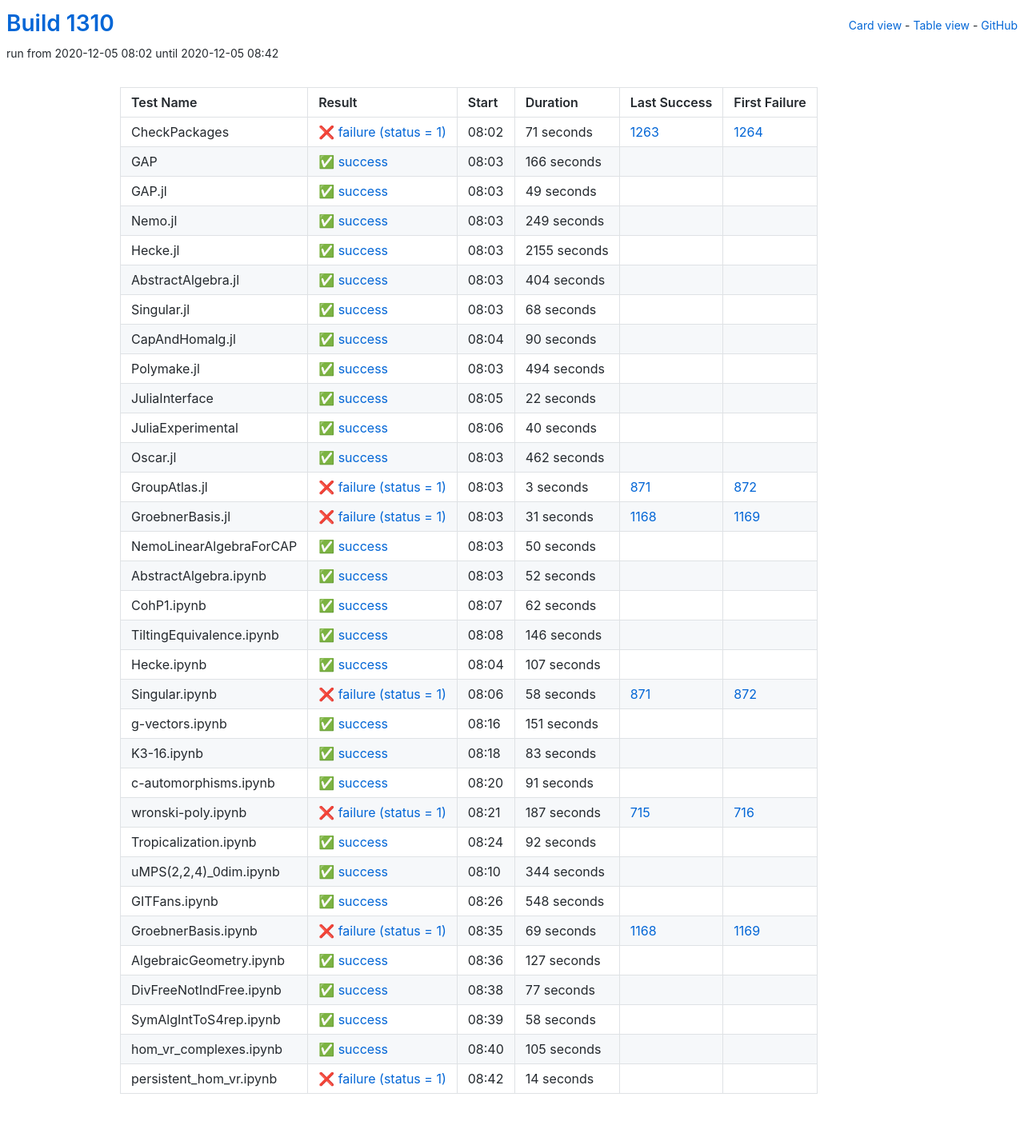
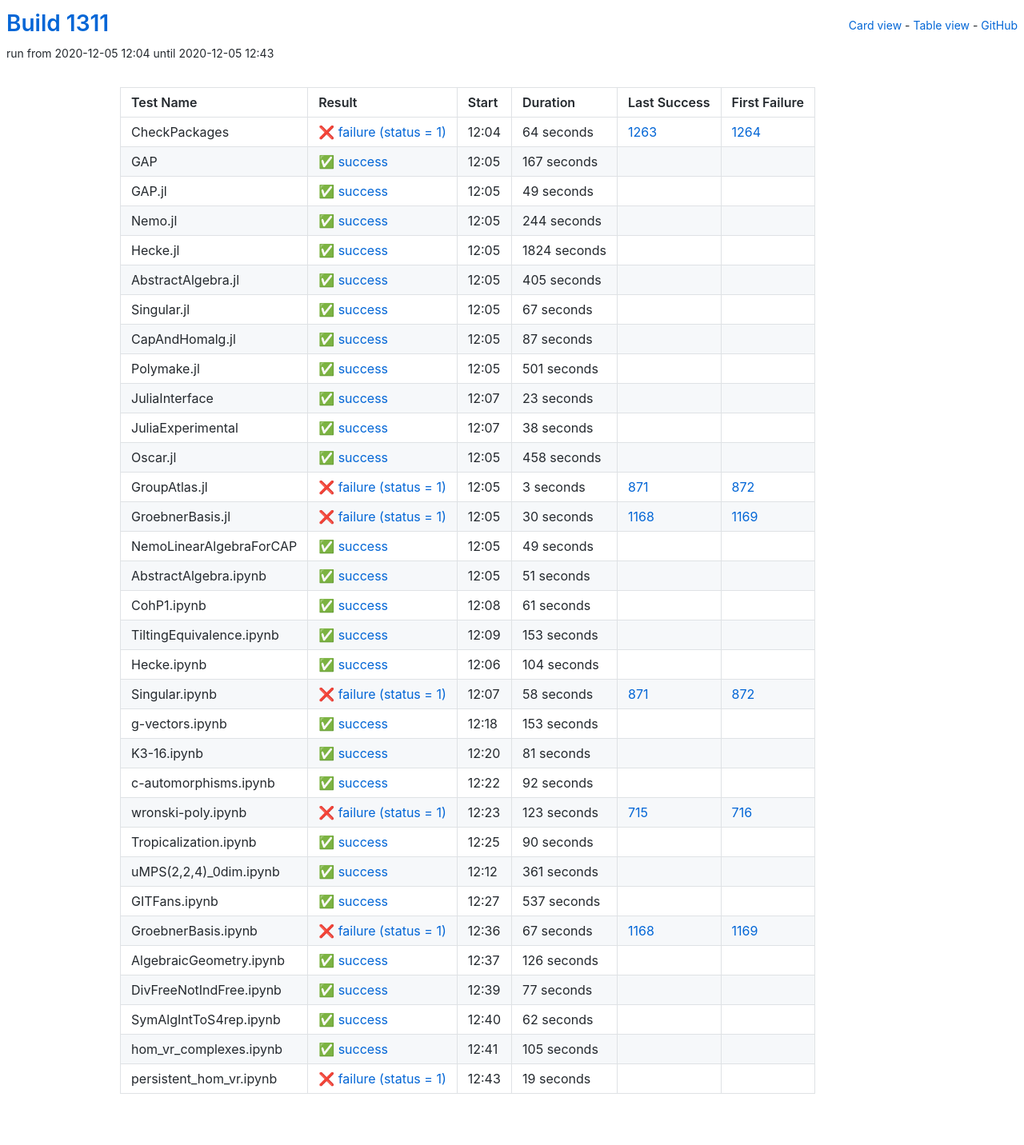
Before and after one commit to oscar-system/oscar-ci-status-stable, a Jekyll site: the page built from table.html, in a window 1280 px wide. Shown: the whole page at 80% size. Built offline with Jekyll 4.4.1, drawn with Linux system fonts in a browser that asks for light colours.

Commit message:
Build #1311

```diff
--- a/_data/ci.yml
+++ b/_data/ci.yml
@@ -1,6 +1,6 @@
 ---
-build: 1310
-build_url: https://oscarci.mathematik.uni-kl.de/job/oscar-stable/1310/
+build: 1311
+build_url: https://oscarci.mathematik.uni-kl.de/job/oscar-stable/1311/
 job: oscar-stable
 organization: oscar-system
 repo: oscar-ci-status-stable
@@ -8,32 +8,32 @@ repourl: https://github.com/oscar-system/oscar-ci-status-stable
 tests:
 - name: CheckPackages
   id: checkpackages
-  log: https://oscarci.mathematik.uni-kl.de/job/oscar-stable/1310/artifact/logs/build-1310/CheckPackages.log
-  start: 2020-12-05 08:02
+  log: https://oscarci.mathematik.uni-kl.de/job/oscar-stable/1311/artifact/logs/build-1311/CheckPackages.log
+  start: 2020-12-05 12:04
   success: false
   exitcode: 1
   status: failure
-  duration: 71
+  duration: 64
   last_success: 1263
   last_success_url: https://oscarci.mathematik.uni-kl.de/job/oscar-stable/1263/
   first_failure: 1264
   first_failure_url: https://oscarci.mathematik.uni-kl.de/job/oscar-stable/1264/
 - name: GAP
   id: gap
-  log: https://oscarci.mathematik.uni-kl.de/job/oscar-stable/1310/artifact/logs/build-1310/GAP.log
-  start: 2020-12-05 08:03
+  log: https://oscarci.mathematik.uni-kl.de/job/oscar-stable/1311/artifact/logs/build-1311/GAP.log
+  start: 2020-12-05 12:05
   success: true
   exitcode: 0
   status: success
-  duration: 166
+  duration: 167
   last_success: false
   last_success_url:
   first_failure: false
   first_failure_url:
 - name: GAP.jl
   id: gap-jl
-  log: https://oscarci.mathematik.uni-kl.de/job/oscar-stable/1310/artifact/logs/build-1310/GAP.jl.log
-  start: 2020-12-05 08:03
+  log: https://oscarci.mathematik.uni-kl.de/job/oscar-stable/1311/artifact/logs/build-1311/GAP.jl.log
+  start: 2020-12-05 12:05
   success: true
   exitcode: 0
   status: success
@@ -44,116 +44,116 @@ tests:
   first_failure_url:
 - name: Nemo.jl
   id: nemo-jl
-  log: https://oscarci.mathematik.uni-kl.de/job/oscar-stable/1310/artifact/logs/build-1310/Nemo.jl.log
-  start: 2020-12-05 08:03
+  log: https://oscarci.mathematik.uni-kl.de/job/oscar-stable/1311/artifact/logs/build-1311/Nemo.jl.log
+  start: 2020-12-05 12:05
   success: true
   exitcode: 0
   status: success
-  duration: 249
+  duration: 244
   last_success: false
   last_success_url:
   first_failure: false
   first_failure_url:
 - name: Hecke.jl
   id: hecke-jl
-  log: https://oscarci.mathematik.uni-kl.de/job/oscar-stable/1310/artifact/logs/build-1310/Hecke.jl.log
-  start: 2020-12-05 08:03
+  log: https://oscarci.mathematik.uni-kl.de/job/oscar-stable/1311/artifact/logs/build-1311/Hecke.jl.log
+  start: 2020-12-05 12:05
   success: true
   exitcode: 0
   status: success
-  duration: 2155
+  duration: 1824
   last_success: false
   last_success_url:
   first_failure: false
   first_failure_url:
 - name: AbstractAlgebra.jl
   id: abstractalgebra-jl
-  log: https://oscarci.mathematik.uni-kl.de/job/oscar-stable/1310/artifact/logs/build-1310/AbstractAlgebra.jl.log
-  start: 2020-12-05 08:03
+  log: https://oscarci.mathematik.uni-kl.de/job/oscar-stable/1311/artifact/logs/build-1311/AbstractAlgebra.jl.log
+  start: 2020-12-05 12:05
   success: true
   exitcode: 0
   status: success
-  duration: 404
+  duration: 405
   last_success: false
   last_success_url:
   first_failure: false
   first_failure_url:
 - name: Singular.jl
   id: singular-jl
-  log: https://oscarci.mathematik.uni-kl.de/job/oscar-stable/1310/artifact/logs/build-1310/Singular.jl.log
-  start: 2020-12-05 08:03
+  log: https://oscarci.mathematik.uni-kl.de/job/oscar-stable/1311/artifact/logs/build-1311/Singular.jl.log
+  start: 2020-12-05 12:05
   success: true
   exitcode: 0
   status: success
-  duration: 68
+  duration: 67
   last_success: false
   last_success_url:
   first_failure: false
   first_failure_url:
 - name: CapAndHomalg.jl
   id: capandhomalg-jl
-  log: https://oscarci.mathematik.uni-kl.de/job/oscar-stable/1310/artifact/logs/build-1310/CapAndHomalg.jl.log
-  start: 2020-12-05 08:04
+  log: https://oscarci.mathematik.uni-kl.de/job/oscar-stable/1311/artifact/logs/build-1311/CapAndHomalg.jl.log
+  start: 2020-12-05 12:05
   success: true
   exitcode: 0
   status: success
-  duration: 90
+  duration: 87
   last_success: false
   last_success_url:
   first_failure: false
   first_failure_url:
 - name: Polymake.jl
   id: polymake-jl
-  log: https://oscarci.mathematik.uni-kl.de/job/oscar-stable/1310/artifact/logs/build-1310/Polymake.jl.log
-  start: 2020-12-05 08:03
+  log: https://oscarci.mathematik.uni-kl.de/job/oscar-stable/1311/artifact/logs/build-1311/Polymake.jl.log
+  start: 2020-12-05 12:05
   success: true
   exitcode: 0
   status: success
-  duration: 494
+  duration: 501
   last_success: false
   last_success_url:
   first_failure: false
   first_failure_url:
 - name: JuliaInterface
   id: juliainterface
-  log: https://oscarci.mathematik.uni-kl.de/job/oscar-stable/1310/artifact/logs/build-1310/JuliaInterface.log
-  start: 2020-12-05 08:05
+  log: https://oscarci.mathematik.uni-kl.de/job/oscar-stable/1311/artifact/logs/build-1311/JuliaInterface.log
+  start: 2020-12-05 12:07
   success: true
   exitcode: 0
   status: success
-  duration: 22
+  duration: 23
   last_success: false
   last_success_url:
   first_failure: false
   first_failure_url:
 - name: JuliaExperimental
   id: juliaexperimental
-  log: https://oscarci.mathematik.uni-kl.de/job/oscar-stable/1310/artifact/logs/build-1310/JuliaExperimental.log
-  start: 2020-12-05 08:06
+  log: https://oscarci.mathematik.uni-kl.de/job/oscar-stable/1311/artifact/logs/build-1311/JuliaExperimental.log
+  start: 2020-12-05 12:07
   success: true
   exitcode: 0
   status: success
-  duration: 40
+  duration: 38
   last_success: false
   last_success_url:
   first_failure: false
   first_failure_url:
 - name: Oscar.jl
   id: oscar-jl
-  log: https://oscarci.mathematik.uni-kl.de/job/oscar-stable/1310/artifact/logs/build-1310/Oscar.jl.log
-  start: 2020-12-05 08:03
+  log: https://oscarci.mathematik.uni-kl.de/job/oscar-stable/1311/artifact/logs/build-1311/Oscar.jl.log
+  start: 2020-12-05 12:05
   success: true
   exitcode: 0
   status: success
-  duration: 462
+  duration: 458
   last_success: false
   last_success_url:
   first_failure: false
   first_failure_url:
 - name: GroupAtlas.jl
   id: groupatlas-jl
-  log: https://oscarci.mathematik.uni-kl.de/job/oscar-stable/1310/artifact/logs/build-1310/GroupAtlas.jl.log
-  start: 2020-12-05 08:03
+  log: https://oscarci.mathematik.uni-kl.de/job/oscar-stable/1311/artifact/logs/build-1311/GroupAtlas.jl.log
+  start: 2020-12-05 12:05
   success: false
   exitcode: 1
   status: failure
@@ -164,80 +164,80 @@ tests:
   first_failure_url: https://oscarci.mathematik.uni-kl.de/job/oscar-stable/872/
 - name: GroebnerBasis.jl
   id: groebnerbasis-jl
-  log: https://oscarci.mathematik.uni-kl.de/job/oscar-stable/1310/artifact/logs/build-1310/GroebnerBasis.jl.log
-  start: 2020-12-05 08:03
+  log: https://oscarci.mathematik.uni-kl.de/job/oscar-stable/1311/artifact/logs/build-1311/GroebnerBasis.jl.log
+  start: 2020-12-05 12:05
   success: false
   exitcode: 1
   status: failure
-  duration: 31
+  duration: 30
   last_success: 1168
   last_success_url: https://oscarci.mathematik.uni-kl.de/job/oscar-stable/1168/
   first_failure: 1169
   first_failure_url: https://oscarci.mathematik.uni-kl.de/job/oscar-stable/1169/
 - name: NemoLinearAlgebraForCAP
   id: nemolinearalgebraforcap
-  log: https://oscarci.mathematik.uni-kl.de/job/oscar-stable/1310/artifact/logs/build-1310/NemoLinearAlgebraForCAP.log
-  start: 2020-12-05 08:03
+  log: https://oscarci.mathematik.uni-kl.de/job/oscar-stable/1311/artifact/logs/build-1311/NemoLinearAlgebraForCAP.log
+  start: 2020-12-05 12:05
   success: true
   exitcode: 0
   status: success
-  duration: 50
+  duration: 49
   last_success: false
   last_success_url:
   first_failure: false
   first_failure_url:
 - name: AbstractAlgebra.ipynb
   id: abstractalgebra-ipynb
-  log: https://oscarci.mathematik.uni-kl.de/job/oscar-stable/1310/artifact/logs/build-1310/AbstractAlgebra.ipynb.log
-  start: 2020-12-05 08:03
+  log: https://oscarci.mathematik.uni-kl.de/job/oscar-stable/1311/artifact/logs/build-1311/AbstractAlgebra.ipynb.log
+  start: 2020-12-05 12:05
   success: true
   exitcode: 0
   status: success
-  duration: 52
+  duration: 51
   last_success: false
   last_success_url:
   first_failure: false
   first_failure_url:
 - name: CohP1.ipynb
   id: cohp1-ipynb
-  log: https://oscarci.mathematik.uni-kl.de/job/oscar-stable/1310/artifact/logs/build-1310/CohP1.ipynb.log
-  start: 2020-12-05 08:07
+  log: https://oscarci.mathematik.uni-kl.de/job/oscar-stable/1311/artifact/logs/build-1311/CohP1.ipynb.log
+  start: 2020-12-05 12:08
   success: true
   exitcode: 0
   status: success
-  duration: 62
+  duration: 61
   last_success: false
   last_success_url:
   first_failure: false
   first_failure_url:
 - name: TiltingEquivalence.ipynb
   id: tiltingequivalence-ipynb
-  log: https://oscarci.mathematik.uni-kl.de/job/oscar-stable/1310/artifact/logs/build-1310/TiltingEquivalence.ipynb.log
-  start: 2020-12-05 08:08
+  log: https://oscarci.mathematik.uni-kl.de/job/oscar-stable/1311/artifact/logs/build-1311/TiltingEquivalence.ipynb.log
+  start: 2020-12-05 12:09
   success: true
   exitcode: 0
   status: success
-  duration: 146
+  duration: 153
   last_success: false
   last_success_url:
   first_failure: false
   first_failure_url:
 - name: Hecke.ipynb
   id: hecke-ipynb
-  log: https://oscarci.mathematik.uni-kl.de/job/oscar-stable/1310/artifact/logs/build-1310/Hecke.ipynb.log
-  start: 2020-12-05 08:04
+  log: https://oscarci.mathematik.uni-kl.de/job/oscar-stable/1311/artifact/logs/build-1311/Hecke.ipynb.log
+  start: 2020-12-05 12:06
   success: true
   exitcode: 0
   status: success
-  duration: 107
+  duration: 104
   last_success: false
   last_success_url:
   first_failure: false
   first_failure_url:
 - name: Singular.ipynb
   id: singular-ipynb
-  log: https://oscarci.mathematik.uni-kl.de/job/oscar-stable/1310/artifact/logs/build-1310/Singular.ipynb.log
-  start: 2020-12-05 08:06
+  log: https://oscarci.mathematik.uni-kl.de/job/oscar-stable/1311/artifact/logs/build-1311/Singular.ipynb.log
+  start: 2020-12-05 12:07
   success: false
   exitcode: 1
   status: failure
@@ -248,56 +248,32 @@ tests:
   first_failure_url: https://oscarci.mathematik.uni-kl.de/job/oscar-stable/872/
 - name: g-vectors.ipynb
   id: g-vectors-ipynb
-  log: https://oscarci.mathematik.uni-kl.de/job/oscar-stable/1310/artifact/logs/build-1310/g-vectors.ipynb.log
-  start: 2020-12-05 08:16
+  log: https://oscarci.mathematik.uni-kl.de/job/oscar-stable/1311/artifact/logs/build-1311/g-vectors.ipynb.log
+  start: 2020-12-05 12:18
   success: true
   exitcode: 0
   status: success
-  duration: 151
+  duration: 153
   last_success: false
   last_success_url:
   first_failure: false
   first_failure_url:
 - name: K3-16.ipynb
   id: k3-16-ipynb
-  log: https://oscarci.mathematik.uni-kl.de/job/oscar-stable/1310/artifact/logs/build-1310/K3-16.ipynb.log
-  start: 2020-12-05 08:18
+  log: https://oscarci.mathematik.uni-kl.de/job/oscar-stable/1311/artifact/logs/build-1311/K3-16.ipynb.log
+  start: 2020-12-05 12:20
   success: true
   exitcode: 0
   status: success
-  duration: 83
+  duration: 81
   last_success: false
   last_success_url:
   first_failure: false
   first_failure_url:
 - name: c-automorphisms.ipynb
   id: c-automorphisms-ipynb
-  log: https://oscarci.mathematik.uni-kl.de/job/oscar-stable/1310/artifact/logs/build-1310/c-automorphisms.ipynb.log
-  start: 2020-12-05 08:20
-  success: true
-  exitcode: 0
-  status: success
-  duration: 91
-  last_success: false
-  last_success_url:
-  first_failure: false
-  first_failure_url:
-- name: wronski-poly.ipynb
-  id: wronski-poly-ipynb
-  log: https://oscarci.mathematik.uni-kl.de/job/oscar-stable/1310/artifact/logs/build-1310/wronski-poly.ipynb.log
-  start: 2020-12-05 08:21
-  success: false
-  exitcode: 1
-  status: failure
-  duration: 187
-  last_success: 715
-  last_success_url: https://oscarci.mathematik.uni-kl.de/job/oscar-stable/715/
-  first_failure: 716
-  first_failure_url: https://oscarci.mathematik.uni-kl.de/job/oscar-stable/716/
-- name: Tropicalization.ipynb
-  id: tropicalization-ipynb
-  log: https://oscarci.mathematik.uni-kl.de/job/oscar-stable/1310/artifact/logs/build-1310/Tropicalization.ipynb.log
-  start: 2020-12-05 08:24
+  log: https://oscarci.mathematik.uni-kl.de/job/oscar-stable/1311/artifact/logs/build-1311/c-automorphisms.ipynb.log
+  start: 2020-12-05 12:22
   success: true
   exitcode: 0
   status: success
@@ -306,58 +282,82 @@ tests:
   last_success_url:
   first_failure: false
   first_failure_url:
-- name: uMPS(2,2,4)_0dim.ipynb
-  id: umps-2-2-4-0dim-ipynb
-  log: https://oscarci.mathematik.uni-kl.de/job/oscar-stable/1310/artifact/logs/build-1310/uMPS-2-2-4-_0dim.ipynb.log
-  start: 2020-12-05 08:10
+- name: wronski-poly.ipynb
+  id: wronski-poly-ipynb
+  log: https://oscarci.mathematik.uni-kl.de/job/oscar-stable/1311/artifact/logs/build-1311/wronski-poly.ipynb.log
+  start: 2020-12-05 12:23
+  success: false
+  exitcode: 1
+  status: failure
+  duration: 123
+  last_success: 715
+  last_success_url: https://oscarci.mathematik.uni-kl.de/job/oscar-stable/715/
+  first_failure: 716
+  first_failure_url: https://oscarci.mathematik.uni-kl.de/job/oscar-stable/716/
+- name: Tropicalization.ipynb
+  id: tropicalization-ipynb
+  log: https://oscarci.mathematik.uni-kl.de/job/oscar-stable/1311/artifact/logs/build-1311/Tropicalization.ipynb.log
+  start: 2020-12-05 12:25
   success: true
   exitcode: 0
   status: success
-  duration: 344
+  duration: 90
+  last_success: false
+  last_success_url:
+  first_failure: false
+  first_failure_url:
+- name: uMPS(2,2,4)_0dim.ipynb
+  id: umps-2-2-4-0dim-ipynb
+  log: https://oscarci.mathematik.uni-kl.de/job/oscar-stable/1311/artifact/logs/build-1311/uMPS-2-2-4-_0dim.ipynb.log
+  start: 2020-12-05 12:12
+  success: true
+  exitcode: 0
+  status: success
+  duration: 361
   last_success: false
   last_success_url:
   first_failure: false
   first_failure_url:
 - name: GITFans.ipynb
   id: gitfans-ipynb
-  log: https://oscarci.mathematik.uni-kl.de/job/oscar-stable/1310/artifact/logs/build-1310/GITFans.ipynb.log
-  start: 2020-12-05 08:26
+  log: https://oscarci.mathematik.uni-kl.de/job/oscar-stable/1311/artifact/logs/build-1311/GITFans.ipynb.log
+  start: 2020-12-05 12:27
   success: true
   exitcode: 0
   status: success
-  duration: 548
+  duration: 537
   last_success: false
   last_success_url:
   first_failure: false
   first_failure_url:
 - name: GroebnerBasis.ipynb
   id: groebnerbasis-ipynb
-  log: https://oscarci.mathematik.uni-kl.de/job/oscar-stable/1310/artifact/logs/build-1310/GroebnerBasis.ipynb.log
-  start: 2020-12-05 08:35
+  log: https://oscarci.mathematik.uni-kl.de/job/oscar-stable/1311/artifact/logs/build-1311/GroebnerBasis.ipynb.log
+  start: 2020-12-05 12:36
   success: false
   exitcode: 1
   status: failure
-  duration: 69
+  duration: 67
   last_success: 1168
   last_success_url: https://oscarci.mathematik.uni-kl.de/job/oscar-stable/1168/
   first_failure: 1169
   first_failure_url: https://oscarci.mathematik.uni-kl.de/job/oscar-stable/1169/
 - name: AlgebraicGeometry.ipynb
   id: algebraicgeometry-ipynb
-  log: https://oscarci.mathematik.uni-kl.de/job/oscar-stable/1310/artifact/logs/build-1310/AlgebraicGeometry.ipynb.log
-  start: 2020-12-05 08:36
+  log: https://oscarci.mathematik.uni-kl.de/job/oscar-stable/1311/artifact/logs/build-1311/AlgebraicGeometry.ipynb.log
+  start: 2020-12-05 12:37
   success: true
   exitcode: 0
   status: success
-  duration: 127
+  duration: 126
   last_success: false
   last_success_url:
   first_failure: false
   first_failure_url:
 - name: DivFreeNotIndFree.ipynb
   id: divfreenotindfree-ipynb
-  log: https://oscarci.mathematik.uni-kl.de/job/oscar-stable/1310/artifact/logs/build-1310/DivFreeNotIndFree.ipynb.log
-  start: 2020-12-05 08:38
+  log: https://oscarci.mathematik.uni-kl.de/job/oscar-stable/1311/artifact/logs/build-1311/DivFreeNotIndFree.ipynb.log
+  start: 2020-12-05 12:39
   success: true
   exitcode: 0
   status: success
@@ -368,20 +368,20 @@ tests:
   first_failure_url:
 - name: SymAlgIntToS4rep.ipynb
   id: symalginttos4rep-ipynb
-  log: https://oscarci.mathematik.uni-kl.de/job/oscar-stable/1310/artifact/logs/build-1310/SymAlgIntToS4rep.ipynb.log
-  start: 2020-12-05 08:39
+  log: https://oscarci.mathematik.uni-kl.de/job/oscar-stable/1311/artifact/logs/build-1311/SymAlgIntToS4rep.ipynb.log
+  start: 2020-12-05 12:40
   success: true
   exitcode: 0
   status: success
-  duration: 58
+  duration: 62
   last_success: false
   last_success_url:
   first_failure: false
   first_failure_url:
 - name: hom_vr_complexes.ipynb
   id: hom-vr-complexes-ipynb
-  log: https://oscarci.mathematik.uni-kl.de/job/oscar-stable/1310/artifact/logs/build-1310/hom_vr_complexes.ipynb.log
-  start: 2020-12-05 08:40
+  log: https://oscarci.mathematik.uni-kl.de/job/oscar-stable/1311/artifact/logs/build-1311/hom_vr_complexes.ipynb.log
+  start: 2020-12-05 12:41
   success: true
   exitcode: 0
   status: success
@@ -392,12 +392,12 @@ tests:
   first_failure_url:
 - name: persistent_hom_vr.ipynb
   id: persistent-hom-vr-ipynb
-  log: https://oscarci.mathematik.uni-kl.de/job/oscar-stable/1310/artifact/logs/build-1310/persistent_hom_vr.ipynb.log
-  start: 2020-12-05 08:42
+  log: https://oscarci.mathematik.uni-kl.de/job/oscar-stable/1311/artifact/logs/build-1311/persistent_hom_vr.ipynb.log
+  start: 2020-12-05 12:43
   success: false
   exitcode: 1
   status: failure
-  duration: 14
+  duration: 19
   last_success: false
   last_success_url:
   first_failure: false
```
Also changed, not shown: README.md.
